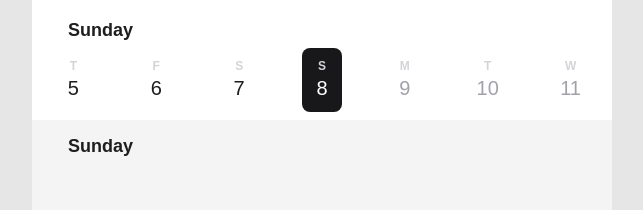
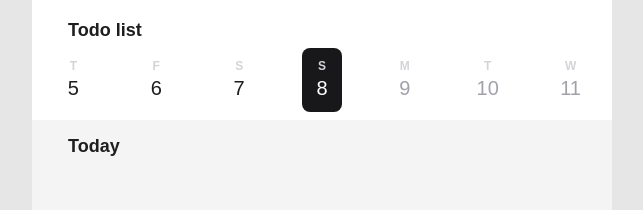
Before and after one commit to harshjha872/todo, a Next.js app: page / in a window 1280 px wide. Shown: the top 210 px of the page, without its empty margins (318-961 px from the left). Built offline with nearby package versions, Linux system fonts and the light colour scheme.

Commit message:
Toggle functionality

```diff
--- a/app/components/DateTopbar/DateTopbar.tsx
+++ b/app/components/DateTopbar/DateTopbar.tsx
@@ -14,7 +14,7 @@ const DateTopbar: React.FC = () => {
 
   return (
     <div id="DateTopbar" className="flex flex-col bg-white">
-      <div className="text-lg font-black px-9 pt-4">{selectedDate.weekday}</div>
+      <div className="text-lg font-black px-9 pt-4">Todo list</div>
       <div className="flex">
         {datesWithWeekdays.map((date) => (
           <div
--- a/app/components/SingleTask/SingleTask.tsx
+++ b/app/components/SingleTask/SingleTask.tsx
@@ -1,4 +1,5 @@
 import React from "react";
+import { todoStore } from "@/store/todoStore";
 
 export interface Task {
   id: string;
@@ -8,10 +9,14 @@ export interface Task {
   date: string;
 }
 
-const SingleTask = ({ Task } : { Task: Task }) => {
+const SingleTask = ({ Task }: { Task: Task }) => {
+  const { toggleTask } = todoStore();
+
   return (
     <div className="flex bg-white py-3 px-4 rounded-xl shadow-sm">
       <input
+        checked={Task.isCompleted}
+        onChange={() => toggleTask(Task.id)}
         className="
         peer relative appearance-none shrink-0 w-5 h-5  border-2 border-zinc-700 rounded-full mt-1 bg-white
         focus:outline-none focus:ring-offset-0 focus:ring-1 focus:ring-zinc-400
@@ -34,10 +39,16 @@ const SingleTask = ({ Task } : { Task: Task }) => {
       >
         <polyline points="20 6 9 17 4 12"></polyline>
       </svg>
-        <div className="ml-4">
-            <div className="font-bold text-lg">{Task.task}</div>
-            <div className="text-[15px] text-zinc-600 mt-1">{Task.description}</div>
+      <div className="ml-4">
+        <div
+          className={`font-bold text-lg ${
+            Task.isCompleted ? "line-through text-gray-500" : ""
+          }`}
+        >
+          {Task.task}
         </div>
+        <div className="text-[15px] text-zinc-600 mt-1">{Task.description}</div>
+      </div>
     </div>
   );
 };
--- a/app/page.tsx
+++ b/app/page.tsx
@@ -1,7 +1,7 @@
 "use client";
 import DateTopbar from "./components/DateTopbar/DateTopbar";
 import SingleTask from "./components/SingleTask/SingleTask";
-import { useEffect, useState } from "react";
+import { useEffect, useMemo, useState } from "react";
 import { todoStore } from "@/store/todoStore";
 import moment from "moment";
 
@@ -13,7 +13,7 @@ export default function Home() {
 
   const { todos, addTask, currentSeletedDate } = todoStore();
 
-  const TasksOfCurrentDate = todos.filter(task => task.date === currentSeletedDate);
+  const TasksOfCurrentDate = useMemo(() => todos.filter(task => task.date === currentSeletedDate), [currentSeletedDate, todos])
 
   const handleAddTask = () => {
     addTask(task, description)
@@ -27,7 +27,7 @@ export default function Home() {
         {/* Top bar for dates */}
         <DateTopbar />
 
-        <div className="px-9 text-lg mb-4 mt-3 font-semibold">{moment(currentSeletedDate).format('dddd')}</div>
+        <div className="px-9 text-lg mb-4 mt-3 font-semibold">{moment(currentSeletedDate).format('dddd') === moment().format('dddd') ? 'Today' : moment(currentSeletedDate).format('dddd')}</div>
 
         {/* Tasks */}
         <div className="px-9 flex-1 overflow-auto flex flex-col space-y-4">
```
